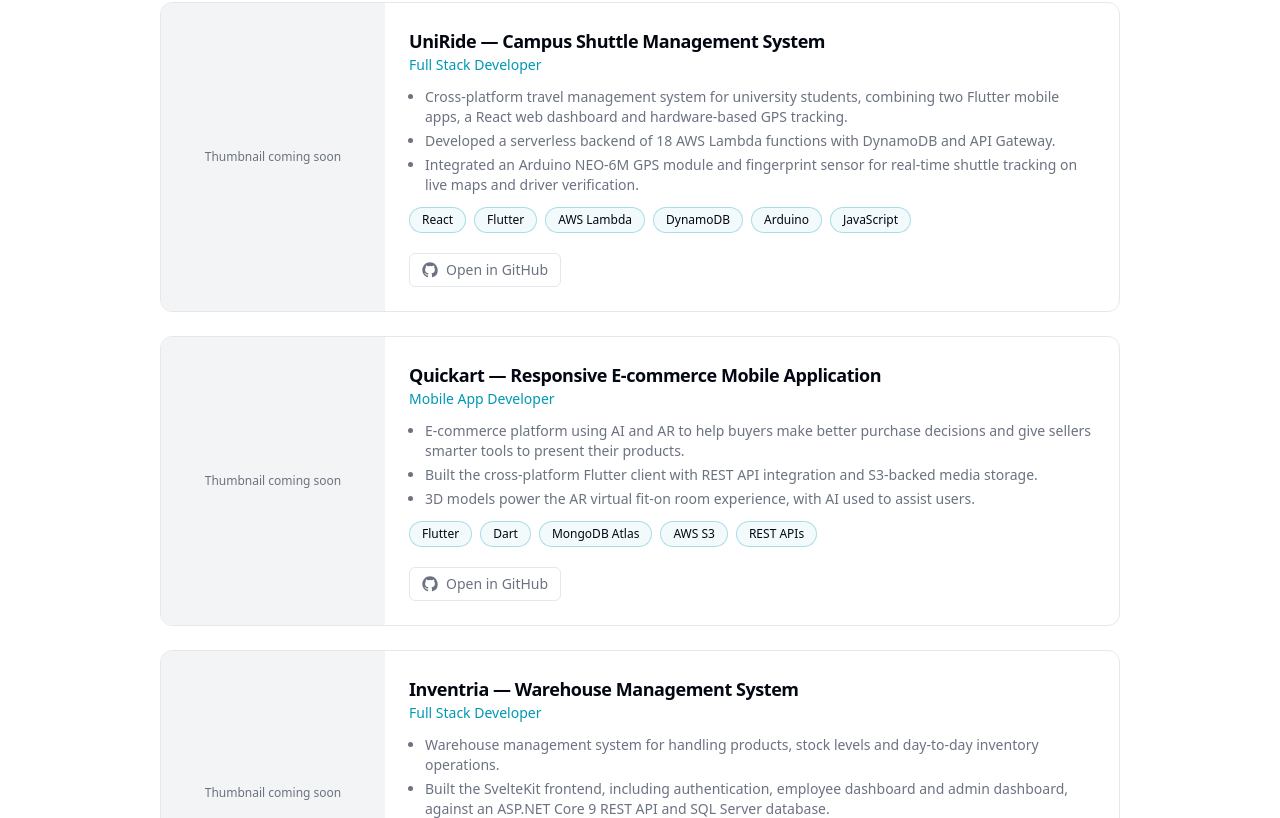
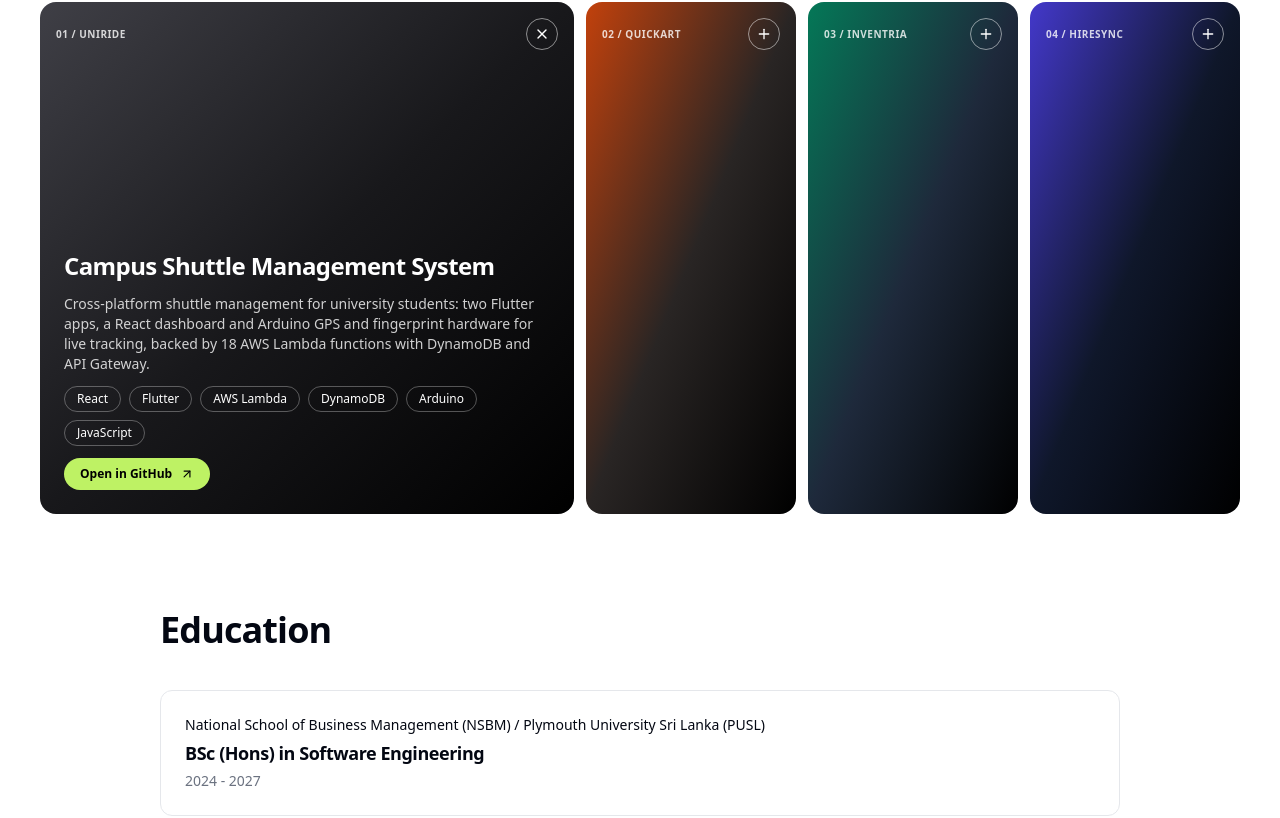
Before and after one commit to lynx7843/lynx_portfolio, a React (Vite) app: page / in a window 1280 px wide. Shown: the part 1422-2240 px from the top of the page. Built offline with nearby package versions, Linux system fonts and the light colour scheme.

Commit message:
redesign projects as expandable cards

```diff
--- a/src/components/Projects.tsx
+++ b/src/components/Projects.tsx
@@ -1,62 +1,88 @@
+import { useState } from "react";
+import { Plus, X, ArrowUpRight } from "lucide-react";
 import { siteData } from "@/data/site";
-import { GithubIcon } from "@/components/icons";
+import { cn } from "@/lib/utils";
+
+// No project thumbnails exist yet, so each card gets a gradient stand-in.
+const backdrops = [
+  "from-zinc-700 via-zinc-900 to-black",
+  "from-orange-700 via-stone-800 to-black",
+  "from-emerald-700 via-slate-800 to-black",
+  "from-indigo-700 via-slate-900 to-black",
+];
 
 export default function Projects() {
+  const [active, setActive] = useState(0);
+
   return (
-    <section id="projects" className="container max-w-5xl scroll-mt-12 py-8 md:py-12">
-      <h2 className="mb-10 text-3xl font-bold tracking-tight md:text-4xl">
-        Projects
-      </h2>
+    <section id="projects" className="w-full scroll-mt-12 px-4 py-8 md:px-10 md:py-12">
+      <h2 className="mb-10 text-3xl font-bold tracking-tight md:text-4xl">Projects</h2>
 
-      <div className="grid gap-6">
-        {siteData.projects.map((project) => (
+      <div className="flex flex-col gap-3 md:h-[32rem] md:flex-row">
+        {siteData.projects.map((project, i) => {
+          const open = i === active;
+          return (
             <article
               key={project.title}
-            className="flex flex-col overflow-hidden rounded-xl border border-border bg-card sm:flex-row"
+              onClick={() => !open && setActive(i)}
+              className={cn(
+                !open && "cursor-pointer",
+                "relative flex min-h-24 min-w-0 flex-col justify-end overflow-hidden rounded-2xl bg-gradient-to-br p-4 text-white md:p-6 transition-[flex-grow] duration-500 ease-out md:min-h-0",
+                backdrops[i % backdrops.length],
+                open ? "min-h-[28rem] md:flex-[3]" : "md:flex-[1]",
+              )}
             >
-            <div className="flex h-40 shrink-0 items-center justify-center bg-muted text-xs text-muted-foreground sm:h-auto sm:w-56">
-              Thumbnail coming soon
+              <div className="absolute inset-x-4 top-4 flex items-center justify-between gap-2">
+                <span className="truncate text-[10px] font-semibold uppercase tracking-wider text-white/80">
+                  {String(i + 1).padStart(2, "0")} / {project.title.split(" — ")[0]}
+                </span>
+                <button
+                  onClick={(e) => {
+                    e.stopPropagation();
+                    setActive(open ? -1 : i);
+                  }}
+                  aria-label={open ? `Collapse ${project.title}` : `Expand ${project.title}`}
+                  aria-expanded={open}
+                  className="flex h-8 w-8 shrink-0 items-center justify-center rounded-full border border-white/50 transition-colors hover:bg-white/20"
+                >
+                  {open ? <X className="h-4 w-4" /> : <Plus className="h-4 w-4" />}
+                </button>
               </div>
 
-            <div className="flex flex-1 flex-col gap-3 p-6">
-              <div>
-                <h3 className="text-lg font-semibold tracking-tight">
-                  {project.title}
+              {/* Fixed width so the text never reflows while the card resizes; the card just clips it */}
+              <div
+                className={cn(
+                  "flex w-[calc(100vw-5rem)] flex-col gap-3 transition-opacity duration-300 md:w-[30rem]",
+                  open ? "opacity-100 delay-200" : "pointer-events-none hidden opacity-0 md:flex",
+                )}
+              >
+                <h3 className="text-2xl font-semibold tracking-tight">
+                  {project.title.split(" — ")[1]}
                 </h3>
-                <p className="text-sm font-medium text-primary">{project.role}</p>
-              </div>
-
-              <ul className="list-disc space-y-1 pl-4 text-sm text-muted-foreground">
-                {project.description.map((point) => (
-                  <li key={point}>{point}</li>
-                ))}
-              </ul>
-
+                <p className="text-sm text-white/80">{project.description}</p>
                 <div className="flex flex-wrap gap-2">
                   {project.tech.map((item) => (
                     <span
                       key={item}
-                    className="rounded-full border border-primary/30 bg-primary/5 px-3 py-1 text-xs font-medium text-foreground"
+                      className="rounded-full border border-white/30 px-3 py-1 text-xs font-medium"
                     >
                       {item}
                     </span>
                   ))}
                 </div>
-
-              <div className="mt-auto pt-2">
                 <a
                   href={project.githubUrl}
                   target="_blank"
                   rel="noreferrer"
-                  className="inline-flex items-center gap-2 rounded-md border border-input px-3 py-1.5 text-sm font-medium text-muted-foreground transition-colors hover:bg-accent hover:text-accent-foreground"
+                  className="inline-flex w-fit items-center gap-2 rounded-full bg-lime-300 px-4 py-2 text-xs font-semibold text-black transition-opacity hover:opacity-90"
                 >
-                  <GithubIcon className="h-4 w-4" />
                   Open in GitHub
+                  <ArrowUpRight className="h-3.5 w-3.5" />
                 </a>
               </div>
-            </div>
             </article>
-        ))}
+          );
+        })}
       </div>
     </section>
   );
--- a/src/data/site.ts
+++ b/src/data/site.ts
@@ -25,7 +25,7 @@ export interface TechCategory {
 export interface Project {
   title: string;
   role: string;
-  description: string[];
+  description: string;
   tech: string[];
   githubUrl: string;
 }
@@ -103,42 +103,32 @@ export const siteData: SiteData = {
     {
       title: "UniRide — Campus Shuttle Management System",
       role: "Full Stack Developer",
-      description: [
-        "Cross-platform travel management system for university students, combining two Flutter mobile apps, a React web dashboard and hardware-based GPS tracking.",
-        "Developed a serverless backend of 18 AWS Lambda functions with DynamoDB and API Gateway.",
-        "Integrated an Arduino NEO-6M GPS module and fingerprint sensor for real-time shuttle tracking on live maps and driver verification.",
-      ],
+      description:
+        "Cross-platform shuttle management for university students: two Flutter apps, a React dashboard and Arduino GPS and fingerprint hardware for live tracking, backed by 18 AWS Lambda functions with DynamoDB and API Gateway.",
       tech: ["React", "Flutter", "AWS Lambda", "DynamoDB", "Arduino", "JavaScript"],
       githubUrl: "https://github.com/lynx7843/UniRide",
     },
     {
       title: "Quickart — Responsive E-commerce Mobile Application",
       role: "Mobile App Developer",
-      description: [
-        "E-commerce platform using AI and AR to help buyers make better purchase decisions and give sellers smarter tools to present their products.",
-        "Built the cross-platform Flutter client with REST API integration and S3-backed media storage.",
-        "3D models power the AR virtual fit-on room experience, with AI used to assist users.",
-      ],
+      description:
+        "E-commerce app using AI and AR so buyers can make better purchase decisions, with a virtual fit-on room built on 3D models. I built the Flutter client with REST API integration and S3-backed media storage.",
       tech: ["Flutter", "Dart", "MongoDB Atlas", "AWS S3", "REST APIs"],
       githubUrl: "https://github.com/lynx7843/Quickart-mobile",
     },
     {
       title: "Inventria — Warehouse Management System",
       role: "Full Stack Developer",
-      description: [
-        "Warehouse management system for handling products, stock levels and day-to-day inventory operations.",
-        "Built the SvelteKit frontend, including authentication, employee dashboard and admin dashboard, against an ASP.NET Core 9 REST API and SQL Server database.",
-      ],
+      description:
+        "Warehouse system for managing products, stock levels and daily inventory operations. I built the SvelteKit frontend, with authentication plus employee and admin dashboards, against an ASP.NET Core 9 API and SQL Server.",
       tech: ["SvelteKit", "TypeScript", "ASP.NET Core 9", "C#", "Microsoft SQL Server"],
       githubUrl: "https://github.com/lynx7843/Inventria",
     },
     {
       title: "HireSync — Applicant Tracking System",
       role: "Full Stack Developer",
-      description: [
-        "Applicant tracking system for managing job candidates and their applications through each stage of the hiring pipeline.",
-        "Implemented a Fastify REST API with Zod schema validation over PostgreSQL, paired with a multi-page React interface.",
-      ],
+      description:
+        "Applicant tracking system that moves candidates through each stage of the hiring pipeline, using a Fastify REST API with Zod validation over PostgreSQL and a multi-page React interface.",
       tech: ["React", "Tailwind CSS", "Node.js", "Fastify", "Zod", "PostgreSQL"],
       githubUrl: "https://github.com/lynx7843/HireSync",
     },
```
Lines whose indentation alone changed are shown as unchanged.
